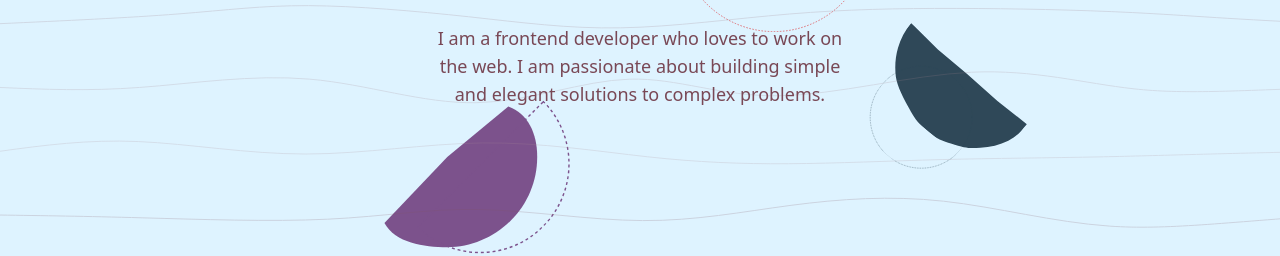
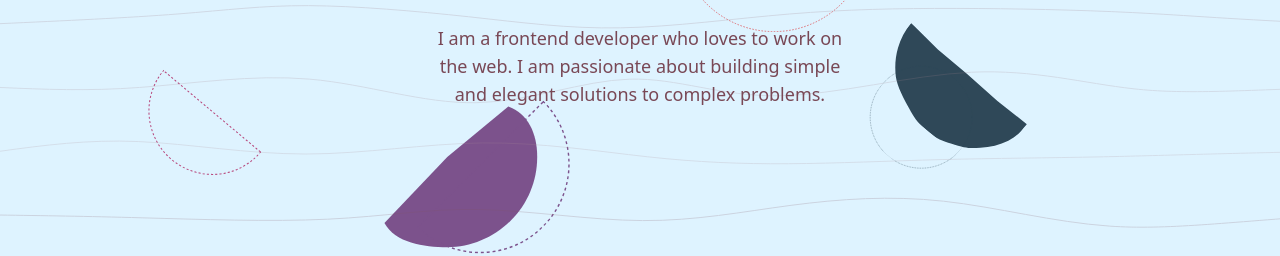
Before and after one commit to luciohernandeznew/portfolio, a Next.js app: page / in a window 1280 px wide. Shown: the part 488-744 px from the top of the page. Built offline with nearby package versions, Linux system fonts and the light colour scheme; no server answers; a web font is replaced by a local one.

Commit message:
fix: add more shapes

```diff
--- a/components/Float/Float.tsx
+++ b/components/Float/Float.tsx
@@ -1,6 +1,6 @@
 import gsap from "gsap";
 import { CSSProperties, useEffect, useRef } from "react";
-import { ShapeConfig } from "./config";
+import { ShapeConfig } from "./types";
 import useShapes from "./useShapes";
 
 interface Props {
@@ -54,7 +54,7 @@ export default function Float({ config }: Props) {
       {items.map((item, i) => (
         <div
           key={`${item}-${i}`}
-          className="absolute shape "
+          className="absolute shape"
           style={{ ...(item as CSSProperties) }}
           data-lag={item.lag}
         >
--- a/components/Float/config.tsx
+++ b/components/Float/config.tsx
@@ -7,20 +7,9 @@ import {
   HalfOutline,
   QuarterFilled,
 } from "./Shapes";
-import { Colors } from "./types";
+import { Colors, ShapeConfig } from "./types";
 
-export interface ShapeConfig {
-  icon: React.ReactNode;
-  bottom?: number;
-  top?: number;
-  left?: number;
-  right?: number;
-  width: number;
-  lag: number;
-  rotate?: number;
-}
-
-// Randomize shapes around the screen and make them responsive
+// Randomize shapes around the screen
 const home: ShapeConfig[] = [
   {
     icon: <HalfFilledV1 color={Colors.Purple} />,
@@ -96,6 +85,14 @@ const home: ShapeConfig[] = [
     lag: 4,
     rotate: 40,
   },
+  {
+    icon: <HalfOutline color={Colors.Pink} />,
+    bottom: 18,
+    left: 10,
+    width: 10,
+    lag: 4,
+    rotate: 40,
+  },
 ];
 
 export { home };
```
Also changed, not shown: components/Float/types.ts (+11 -0 lines).
